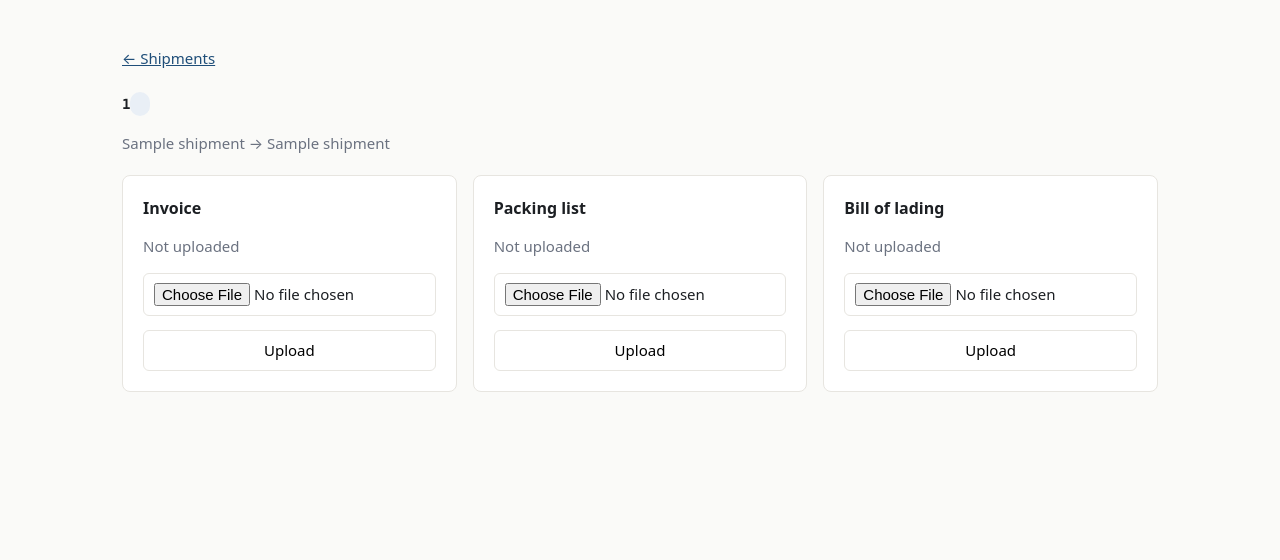
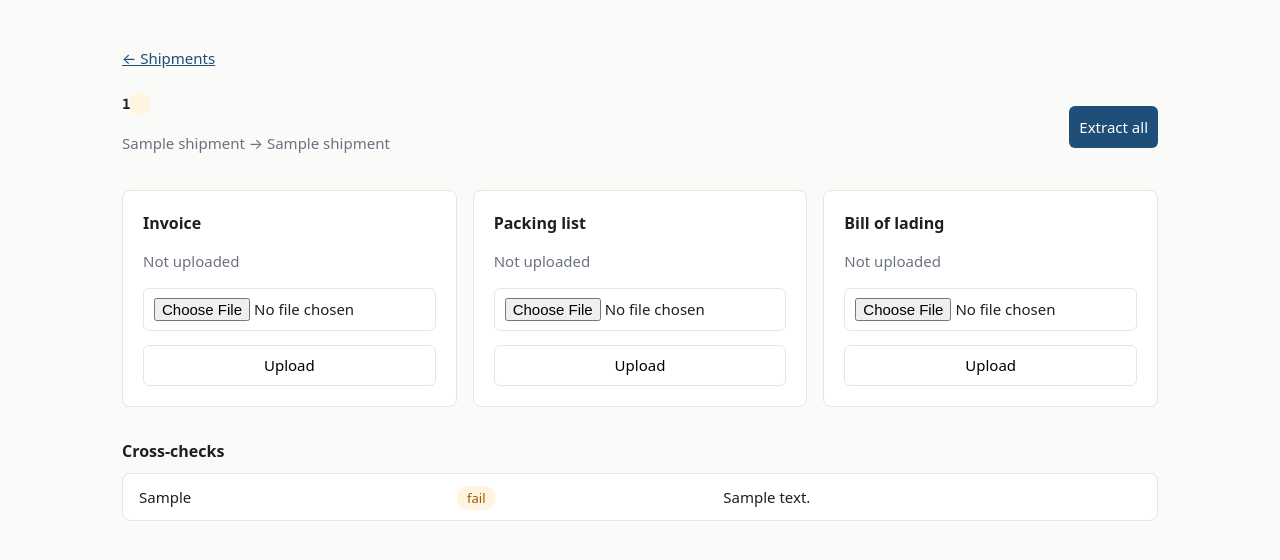
Before and after one commit to Unnati234/custom-doc-tool, a Flask app: page /shipments/1 in a window 1280 px wide. Shown: the part 52-612 px from the top of the page. Run offline with Flask 3, Linux system fonts and the light colour scheme; the visitor is signed in with stand-in values (Sample User, id 1); tables that the repository leaves empty hold one stand-in row (values such as "Sample post").

Commit message:
Add extract routes and extracted-data view with cross-check results

```diff
--- a/app/static/style.css
+++ b/app/static/style.css
@@ -66,3 +66,11 @@ button.primary:hover { border-color: transparent; opacity: .92; }
 .doc-grid { display: grid; grid-template-columns: repeat(auto-fit, minmax(260px, 1fr)); gap: 16px; }
 .card { background: var(--surface); border: 1px solid var(--line); border-radius: 8px; padding: 20px; }
 .card h2 { font-size: 16px; margin: 0 0 6px; }
+
+.section { font-size: 16px; margin: 32px 0 10px; }
+td.wrap { white-space: normal; }
+tr.flag td { background: var(--warn-bg); }
+.spaced { margin-top: 12px; }
+.badge.pass { background: var(--ok-bg); color: var(--ok); }
+.badge.fail { background: var(--warn-bg); color: var(--warn); }
+.badge.skipped { background: var(--info-bg); color: var(--info); }
--- a/app/templates/shipment_detail.html
+++ b/app/templates/shipment_detail.html
@@ -2,10 +2,18 @@
 {% block title %}{{ shipment.id }} · DocCheck{% endblock %}
 {% block content %}
 <p><a href="{{ url_for('main.shipments') }}">← Shipments</a></p>
-<div class="page-head">
-  <h1><span class="mono">{{ shipment.id }}</span>
-    <span class="badge {{ shipment.status }}">{{ STATUS_LABELS[shipment.status] }}</span></h1>
-  <p class="muted">{{ shipment.supplier_name }} → {{ shipment.importer_name }}</p>
+<div class="page-head row-between">
+  <div>
+    <h1><span class="mono">{{ shipment.id }}</span>
+      <span class="badge {{ shipment.status }}">{{ STATUS_LABELS[shipment.status] }}</span></h1>
+    <p class="muted">{{ shipment.supplier_name }} → {{ shipment.importer_name }}</p>
+  </div>
+  {% if docs %}
+  <form method="post" action="{{ url_for('main.extract_all', shipment_id=shipment.id) }}" data-busy="Extracting…">
+    <input type="hidden" name="_csrf" value="{{ csrf_token() }}">
+    <button class="primary" type="submit">Extract all</button>
+  </form>
+  {% endif %}
 </div>
 
 <div class="doc-grid">
@@ -17,11 +25,15 @@
       <p class="muted">
         {% if doc.extraction_status == 'pending' %}Uploaded · not extracted yet
         {% elif doc.extraction_status == 'done' %}Extracted
-        {% elif doc.extraction_status == 'manual' %}Manual entry needed
-        {% else %}Extraction failed{% endif %}
+        {% elif doc.extraction_status == 'manual' %}Unreadable · manual entry needed
+        {% else %}Extraction failed · try again{% endif %}
       </p>
       {% if doc.file_path %}
         <p><a href="{{ url_for('main.document_file', doc_id=doc.id) }}" target="_blank" rel="noopener">View file</a></p>
+        <form method="post" action="{{ url_for('main.extract_one', doc_id=doc.id) }}" data-busy="Extracting…">
+          <input type="hidden" name="_csrf" value="{{ csrf_token() }}">
+          <button type="submit">{{ 'Re-extract' if doc.extraction_status == 'done' else 'Extract' }}</button>
+        </form>
       {% else %}
         <p class="muted">Seeded sample (no file)</p>
       {% endif %}
@@ -38,4 +50,60 @@
   </section>
 {% endfor %}
 </div>
+
+{% if shipment.cross_checks %}
+<h2 class="section">Cross-checks</h2>
+<div class="table-wrap"><table><tbody>
+  {% for c in shipment.cross_checks %}
+  <tr>
+    <td>{{ c.rule|replace('_', ' ')|capitalize }}</td>
+    <td><span class="badge {{ c.status }}">{{ c.status }}</span></td>
+    <td class="wrap">{{ c.detail }}</td>
+  </tr>
+  {% endfor %}
+</tbody></table></div>
+{% endif %}
+
+{% for key, label in DOC_TYPES.items() %}
+  {% set doc = docs.get(key) %}
+  {% if doc and doc.fields %}
+  <h2 class="section">{{ label }} · extracted data</h2>
+  <div class="table-wrap"><table>
+    <thead><tr><th>Field</th><th>Value</th><th>Confidence</th><th></th></tr></thead>
+    <tbody>
+    {% for f in doc.fields if f.line_no is none %}
+      <tr class="{{ 'flag' if f.state == 'needs_confirm' }}">
+        <td>{{ f.name|replace('_', ' ') }}</td>
+        <td class="mono">{{ f.current_value if f.current_value is not none else '—' }}</td>
+        <td>{% if f.ai_confidence is not none %}{{ (f.ai_confidence * 100)|round|int }}%{% endif %}</td>
+        <td>{% if f.state == 'needs_confirm' %}<span class="attn">Needs confirmation</span>{% endif %}</td>
+      </tr>
+    {% endfor %}
+    </tbody>
+  </table></div>
+  {% if doc.line_items %}
+  <div class="table-wrap spaced"><table>
+    <thead><tr><th>#</th><th>Description</th><th>HSN</th><th>Qty</th><th>Unit price</th></tr></thead>
+    <tbody>
+    {% for li in doc.line_items %}
+      <tr>
+        <td>{{ li.line_no }}</td><td>{{ li.description }}</td><td class="mono">{{ li.hsn or '—' }}</td>
+        <td class="mono">{{ li.qty if li.qty is not none else '—' }}</td>
+        <td class="mono">{{ li.unit_price if li.unit_price is not none else '—' }}</td>
+      </tr>
+    {% endfor %}
+    </tbody>
+  </table></div>
+  {% endif %}
+  {% endif %}
+{% endfor %}
+
+<script>
+document.querySelectorAll("form[data-busy]").forEach(function (form) {
+  form.addEventListener("submit", function () {
+    var btn = form.querySelector("button[type=submit]");
+    if (btn) { btn.disabled = true; btn.textContent = form.dataset.busy; }
+  });
+});
+</script>
 {% endblock %}
```
